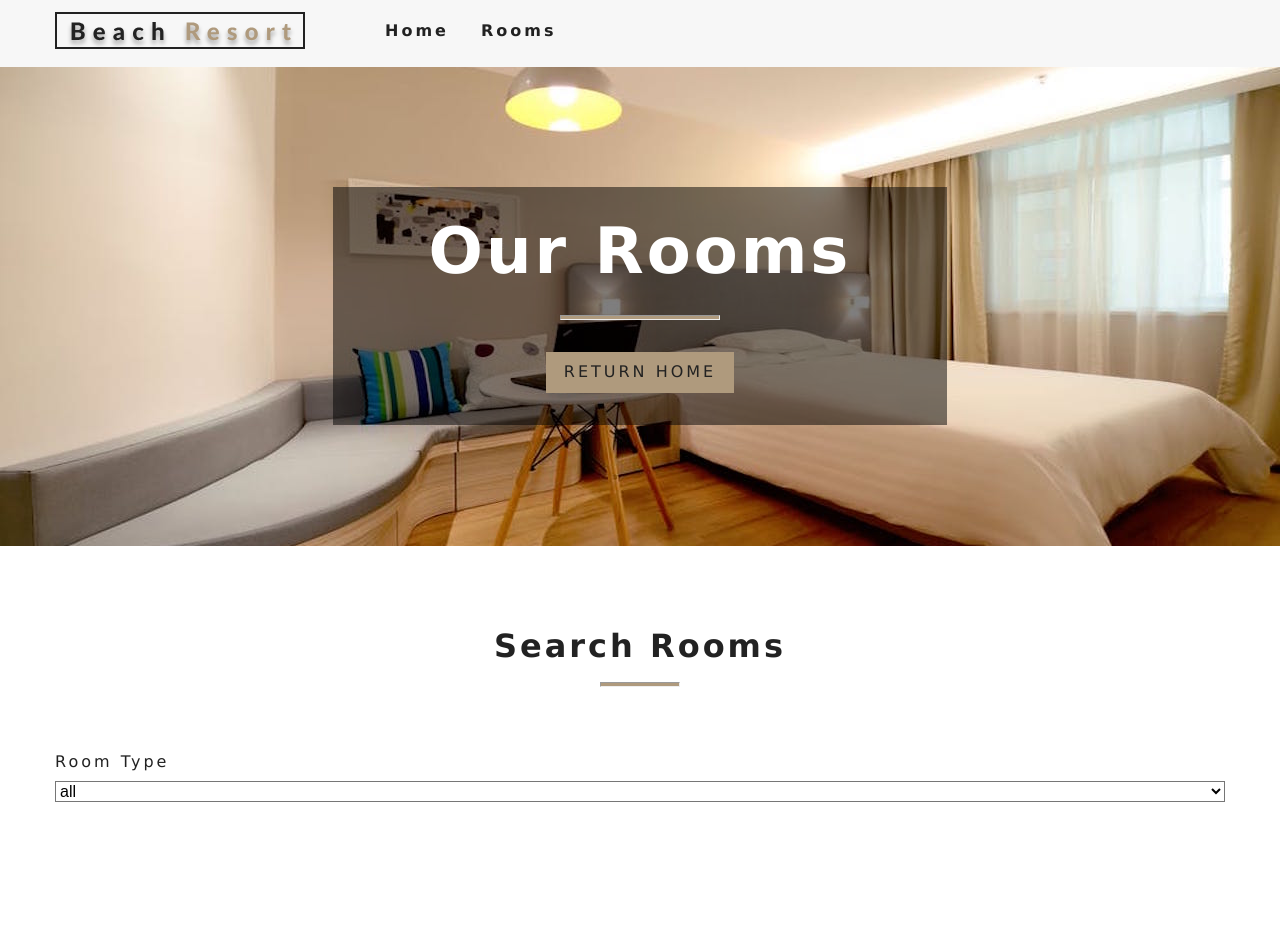
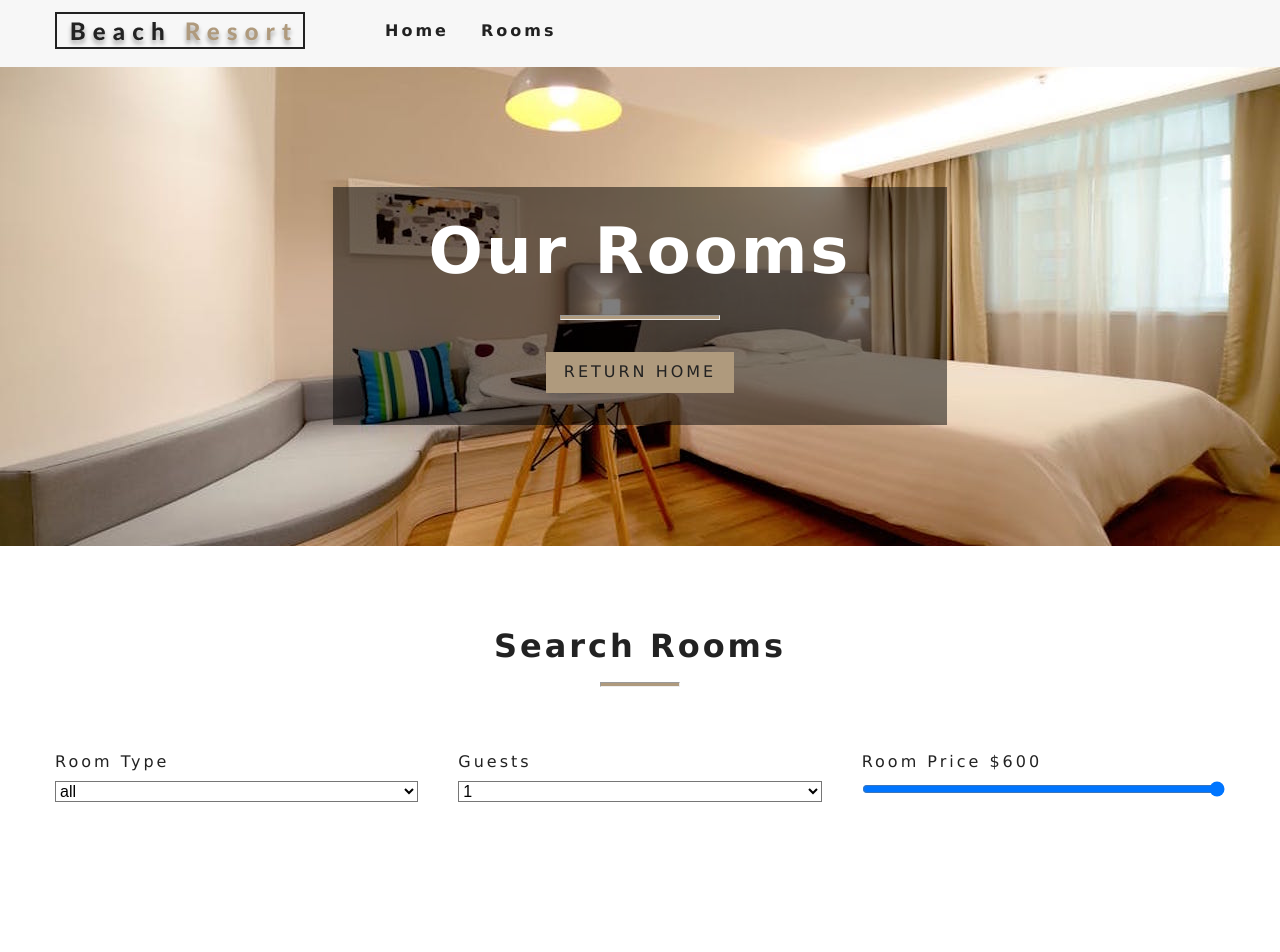
Before and after one commit to mjkimi/mammothpark, a React (Create React App) app: page /rooms in a window 1280 px wide. Shown: the top 952 px of the page. Built offline with nearby package versions, Linux system fonts and the light colour scheme.

Commit message:
Filter by guests number and price

```diff
--- a/src/Context.js
+++ b/src/Context.js
@@ -73,16 +73,31 @@ class RoomProvider extends Component {
       rooms,
       type,
       capacity,
+      price,
       minSize,
       maxSize,
       breakfast,
       pets
     } = this.state;
 
+    // all the rooms
     let tempRooms = [...rooms];
+    // transform values from string to num
+    capacity = parseInt(capacity);
+    price = parseInt(price);
+
+    // filter by type
     if (type !== 'all') {
       tempRooms = tempRooms.filter(room => room.type === type);
     }
+    // filter by capacity
+    if (capacity !== 1) {
+      tempRooms = tempRooms.filter(room => room.capacity >= capacity);
+    }
+
+    // filter by price
+    tempRooms = tempRooms.filter(room => room.price <= price);
+
     this.setState({
       sortedRooms: tempRooms
     });
--- a/src/components/RoomsFilter.js
+++ b/src/components/RoomsFilter.js
@@ -33,6 +33,15 @@ export default function RoomsList({ rooms }) {
     );
   });
 
+  let guests = getUnique(rooms, 'capacity');
+  guests = guests.map((number, index) => {
+    return (
+      <option key={index} value={number}>
+        {number}
+      </option>
+    );
+  });
+
   return (
     <section className="filter-container">
       <Title title="search rooms" />
@@ -51,6 +60,35 @@ export default function RoomsList({ rooms }) {
           </select>
         </div>
         {/* end select type */}
+        {/* select guest */}
+        <div className="form-group">
+          <label htmlFor="capacity">guests</label>
+          <select
+            name="capacity"
+            id="capacity"
+            value={capacity}
+            className="form-control"
+            onChange={handleChange}
+          >
+            {guests}
+          </select>
+        </div>
+        {/* end select guest */}
+        {/* room price */}
+        <div className="form-group">
+          <label htmlFor="price">room price ${price}</label>
+          <input
+            type="range"
+            name="price"
+            min={minPrice}
+            max={maxPrice}
+            id="price"
+            value={price}
+            onChange={handleChange}
+            className="form-control"
+          />
+        </div>
+        {/* end room price */}
       </form>
     </section>
   );
```
